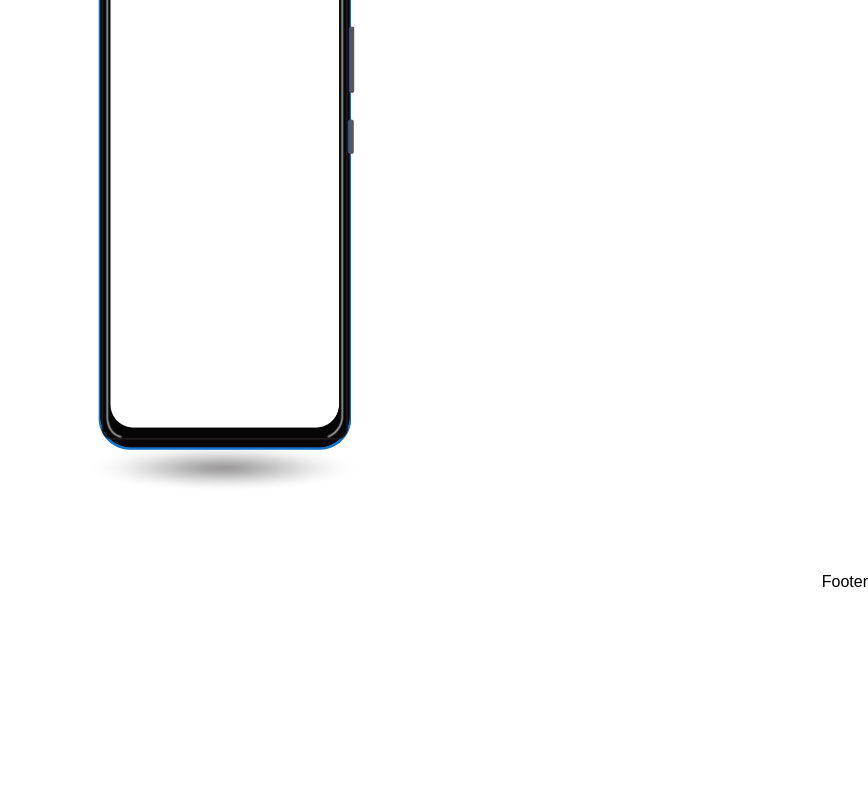
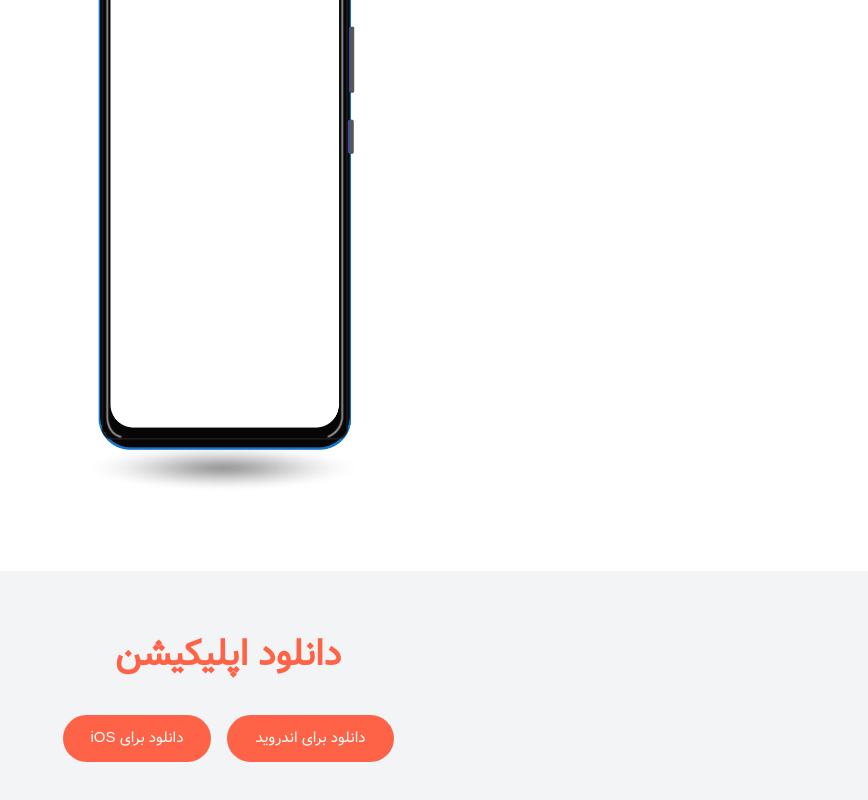
Before and after one commit to buordino/buordino, a React (Vite) app: page / in a window 1280 px wide. Shown: the part 1734-2534 px from the top of the page, without its empty margins (412-1280 px from the left). Before the commit the page ends 2329 px from the top, so only its background shows below. Built offline with nearby package versions, Linux system fonts and the light colour scheme.

Commit message:
starting footer with download links

```diff
--- a/src/ui/DownloadButton.tsx
+++ b/src/ui/DownloadButton.tsx
@@ -4,9 +4,20 @@ interface DownloadButtonPropsType {
   href: string;
 }
 const DownloadButton = ({ href, text, size }: DownloadButtonPropsType) => {
+  if (size === "large")
+    return (
+      <a
+        href={href}
+        className="relative inline-block transition-all duration-300 hover:shadow-lg hover:scale-105 bg-[#FF6347] text-white rounded-3xl py-3 px-7 text-[15px] overflow-hidden"
+      >
+        {text}
+        <span className="absolute inset-0 bg-white opacity-0 hover:opacity-20 transition-opacity duration-300"></span>
+      </a>
+    );
+
   return (
     <a
-      href={href}
+      href={`href`}
       className={`inline-block transition-all duration-300 hover:shadow-lg hover:scale-105 hover:shadow-[#FF6347] bg-[#FF6347] ${
         size === "small" && "text-[10px]"
       } text-white rounded-2xl py-2 px-4`}
--- a/src/ui/Footer.tsx
+++ b/src/ui/Footer.tsx
@@ -1,7 +1,12 @@
+import FooterDownloadLinks from "./FooterDownloadLinks"
 
 const Footer = () => {
   return (
-    <footer>Footer</footer>
+    <footer>
+      <div className="bg-gray-100 py-16">
+          <FooterDownloadLinks />
+      </div>
+    </footer>
   )
 }
 
--- /dev/null
+++ b/src/ui/FooterDownloadLinks.tsx
@@ -0,0 +1,17 @@
+import DownloadButton from "./DownloadButton";
+
+const FooterDownloadLinks = () => {
+  return (
+    <div className="flex flex-col gap-10 items-center">
+      <h2 className="text-[#FF6347] font-bold text-2xl sm:text-4xl text-center">
+        دانلود اپلیکیشن
+      </h2>
+      <div className="flex flex-col sm:flex-row items-center gap-4">
+        <DownloadButton href="#" text="دانلود برای اندروید" size="large" />
+        <DownloadButton href="#" text="دانلود برای iOS " size="large" />
+      </div>
+    </div>
+  );
+}
+
+export default FooterDownloadLinks
```
